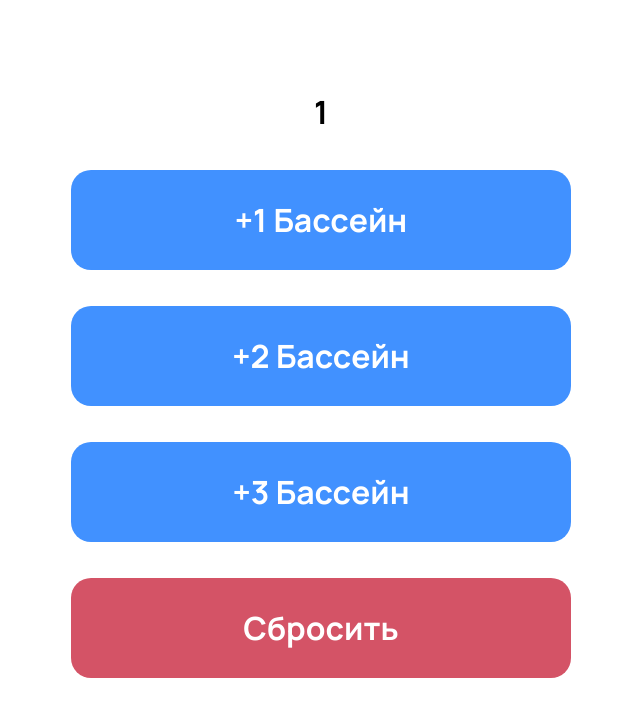
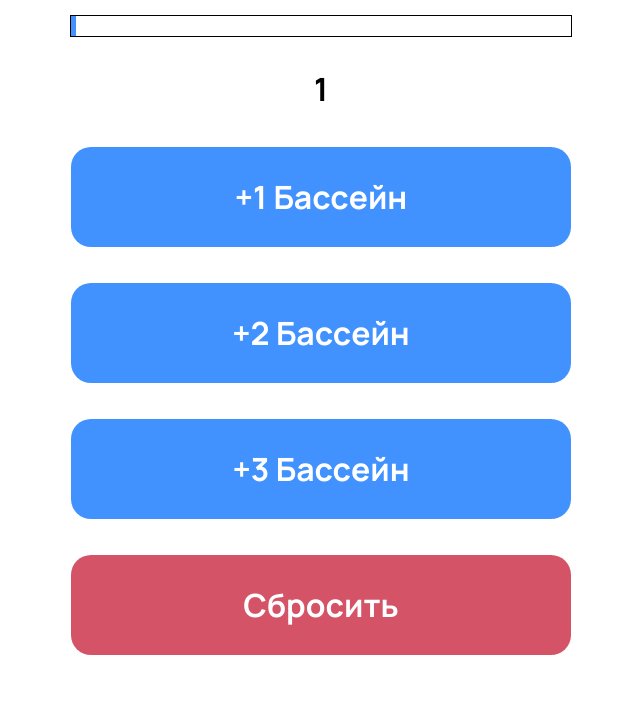
Before and after one commit to EmilKhamatnurov/JS_counter, a plain HTML site: page index.html in a window 1280 px wide. Both pictures are taken after a click on the button "+1 Бассейн". Shown: the whole page, without its empty margins (319-959 px from the left). Drawn offline with Linux system fonts and the light colour scheme.

Commit message:
Добавлен прогресс-бар

```diff
--- a/index.css
+++ b/index.css
@@ -15,10 +15,23 @@ button {
 	border-radius: 20px;
 	border: none;
 }
-
+/* Прогресс бар */
+.pool-progress-bar {
+	position: relative;
+	margin: 0 auto;
+	max-width: 500px;
+	border: 1px solid #000;
+	margin-top: 15px;
+}
+.pool-progress-bar__color {
+	width: 0%;
+	height: 20px;
+	background-color: #4191FF;
+}
+/* Счетчик */
 .counter {
 	margin: 0 auto;
-	margin-top: 90px;
+	margin-top: 30px;
 	max-width: 500px;
 	display: flex;
 	flex-direction: column;
--- a/index.html
+++ b/index.html
@@ -16,13 +16,17 @@
 	<link rel="stylesheet" href="index.css">
 </head>
 <body>
+	<div class="pool-progress-bar">
+		<div class="pool-progress-bar__color" id="poolProgressBar"></div>
+	</div>
 	<div class="counter">
-		<div class="counter__output" data-output="counterOutputLabel"></div>
+		<div class="counter__output" data-output="counterOutputLabel">Проплыви сотку, давай!</div>
 		<button class="counter__plus-button" data-pools = "1">+1 Бассейн</button>
 		<button class="counter__plus-button" data-pools = "2">+2 Бассейн</button>
 		<button class="counter__plus-button" data-pools = "3">+3 Бассейн</button>
 		<button class="counter__reset-button hideButton" id="resetButton">Сбросить</button>
 	</div>
+	<img src="" alt="">
 	 <script src="index.js"></script>
 </body>
 </html>
--- a/index.js
+++ b/index.js
@@ -1,9 +1,10 @@
 const counterOutputLabelNode = document.querySelector('[data-output = "counterOutputLabel"]'); // получил объект надписи для вывода результата
 const counterPlusButtonsNode = document.querySelectorAll('[data-pools]'); // получил коллекцию кнопок добавления бассейнов
 const counterResetButtonNode = document.querySelector('#resetButton');
+const poolProgressBarNode = document.querySelector('#poolProgressBar');
 const COUNTER_DEFAULT_VALUE = 0;
 // заданы начальные значения для счетчика и надписи
-counterOutputLabelNode.innerHTML = COUNTER_DEFAULT_VALUE; //задали надписи изначальное значение
+// counterOutputLabelNode.innerHTML = COUNTER_DEFAULT_VALUE; //задали надписи изначальное значение
 let counter = COUNTER_DEFAULT_VALUE;
 
 //к каждому элементу в коллекции привязал функцию addPools, которая будет срабатывать по клику
@@ -21,10 +22,16 @@ function addPools() {
 	if (counterOutputLabelNode.innerHTML > COUNTER_DEFAULT_VALUE) {
 		counterResetButtonNode.classList.remove('hideButton');
 	}
+	if (counter < 100) {
+		poolProgressBarNode.style.width = counter + '%';
+	} else if (counter >= 100) {
+		poolProgressBarNode.style.width = '100%';
+	}
 }
 // функция для обновления счетчика
 function resetCounter() {
 	counter = COUNTER_DEFAULT_VALUE;
 	counterOutputLabelNode.innerHTML = COUNTER_DEFAULT_VALUE;
 	counterResetButtonNode.classList.add('hideButton');
+	poolProgressBarNode.style.width = '0%';
 }
```
